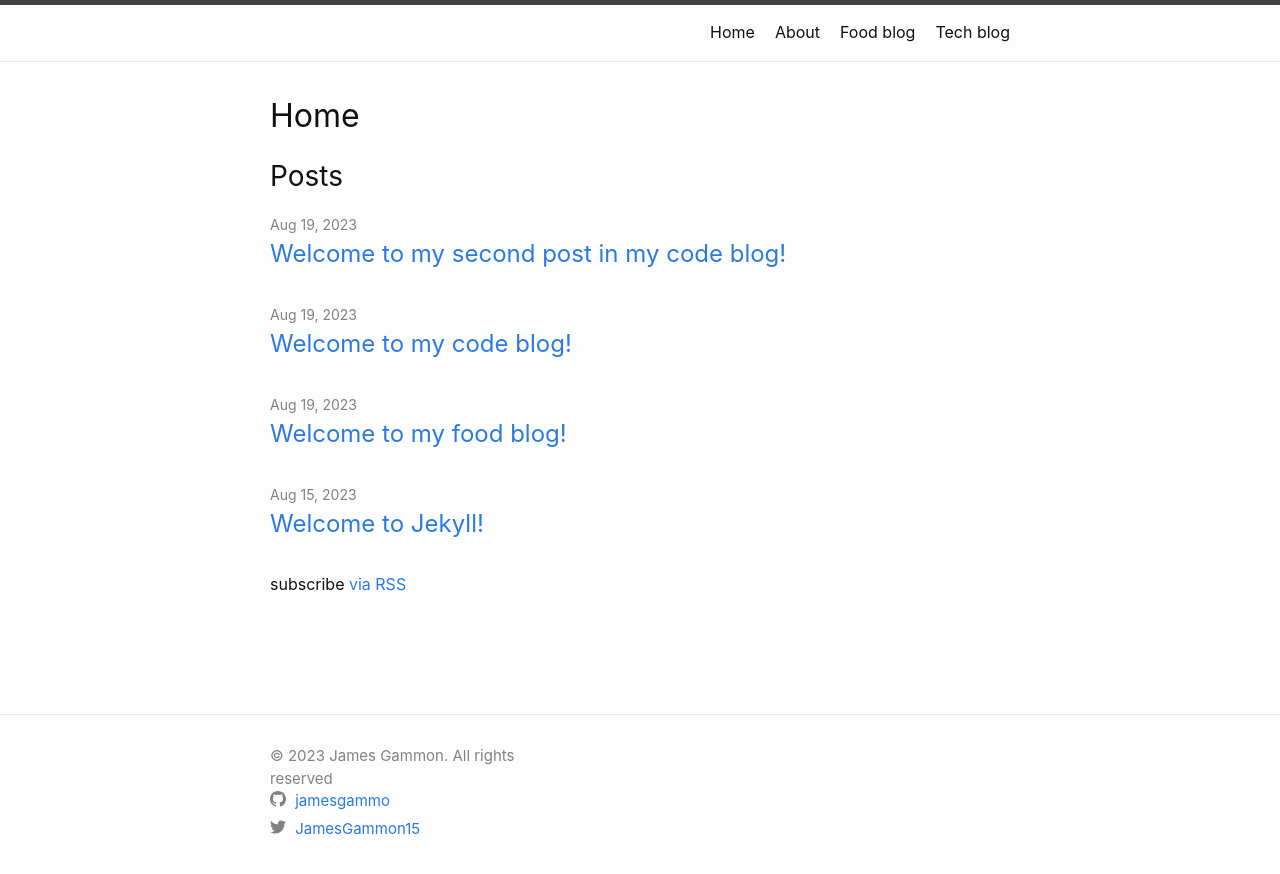
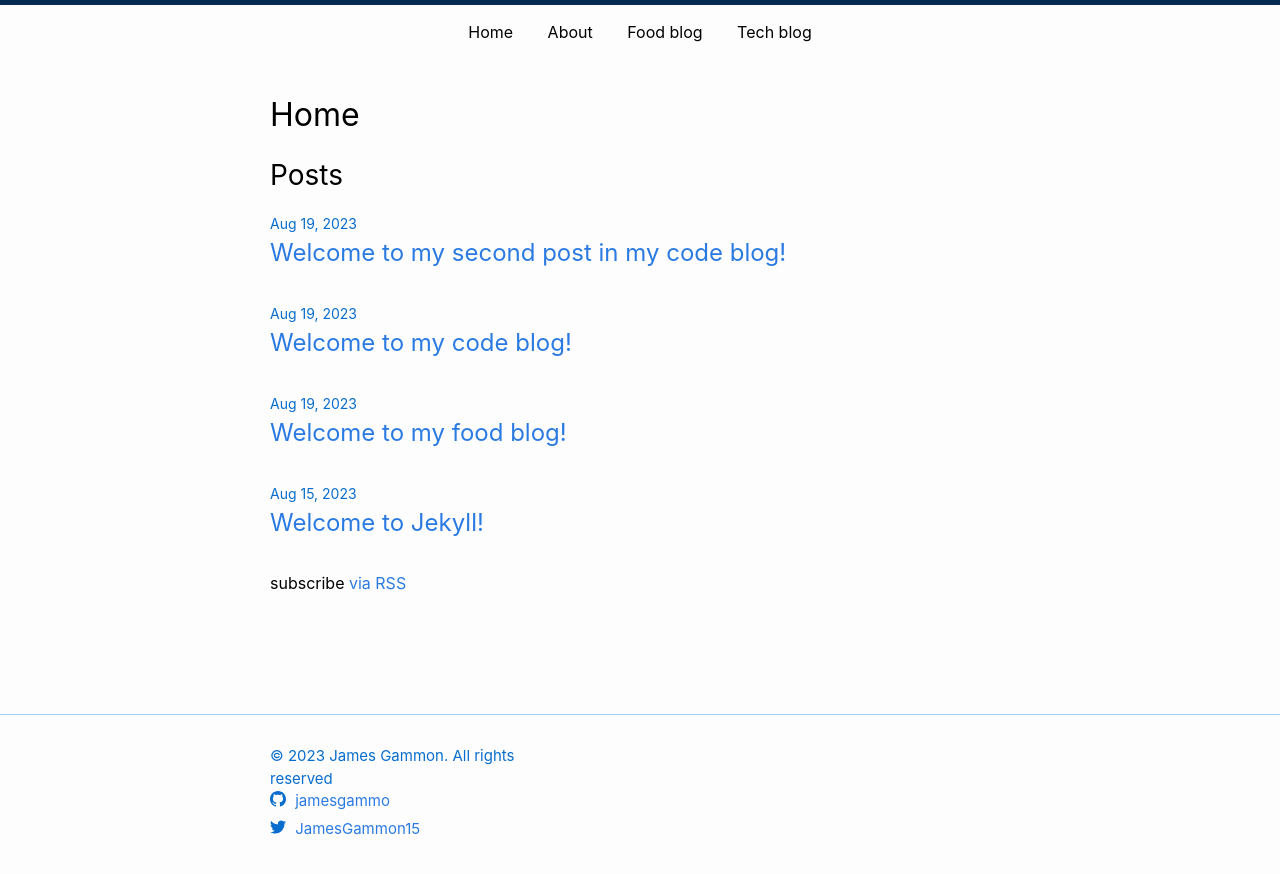
Before and after one commit to jamesgammo/jamesgammo.github.io, a Jekyll site: the page built from index.markdown, in a window 1280 px wide. Shown: the top 874 px of the page. Built offline with Jekyll 4.4.1, drawn with Linux system fonts in a browser that asks for light colours.

Commit message:
adding some header changes

```diff
--- a/_includes/header.html
+++ b/_includes/header.html
@@ -9,6 +9,7 @@
     James Gammon name link ;; edited on 6 part youtube series
     <a class="site-title" rel="author" href="{{ "/" | relative_url }}">{{ site.title | escape }}</a>
     -->
+
     {%- if page_paths -%}
       <nav class="site-nav">
         <input type="checkbox" id="nav-trigger" class="nav-trigger" />
@@ -25,7 +26,8 @@
           {%- for path in page_paths -%}
             {%- assign my_page = site.pages | where: "path", path | first -%}
             {%- if my_page.title -%}
-            <a class="page-link" href="{{ my_page.url | relative_url }}">{{ my_page.title | escape }}</a>
+            <!-- used to be page link class -->
+            <a class="headertut page-link" href="{{ my_page.url | relative_url }}">{{ my_page.title | escape }}</a>
             {%- endif -%}
           {%- endfor -%}
         </div>
--- a/_sass/minima.scss
+++ b/_sass/minima.scss
@@ -10,11 +10,11 @@
 
 $spacing-unit:     30px !default;
 
-$text-color:       #111 !default;
+$text-color:       #000000 !default;
 $background-color: #fdfdfd !default;
 $brand-color:      #2a7ae2 !default;
 
-$grey-color:       #828282 !default;
+$grey-color:       #086dcc !default;
 $grey-color-light: lighten($grey-color, 40%) !default;
 $grey-color-dark:  darken($grey-color, 25%) !default;
 
--- a/_sass/minima/_base.scss
+++ b/_sass/minima/_base.scss
@@ -102,17 +102,37 @@
 /**
  * Links
  */
+
+//added
+.headertut{
+  text-decoration: none;
+  position: relative;
+
+  &::after{
+    content:'';
+    width:0;
+    height: 3px;
+    background: #086dcc;
+    position: absolute;
+    left: 0;
+    bottom: -6px;
+    transition: 0.3s;
+  }
+
+  &:hover::after{
+    width: 100%;
+  }
+}
+
+// All links on the page
 a {
   color: $brand-color;
   text-decoration: none;
-
-  &:visited {
-    color: darken($brand-color, 15%);
-  }
+  position: relative;
 
   &:hover {
     color: $text-color;
-    text-decoration: underline;
+    text-decoration: none;
   }
 
   .social-media-list &:hover {
--- a/_sass/minima/_layout.scss
+++ b/_sass/minima/_layout.scss
@@ -7,7 +7,7 @@
 
 .site-header {
   border-top: 5px solid $grey-color-dark;
-  border-bottom: 1px solid $grey-color-light;
+  /*border-bottom: 1px solid $grey-color-light;*/
   min-height: $spacing-unit * 1.865;
 
   // Positioning context for the mobile navigation icon
@@ -29,7 +29,7 @@
 }
 
 .site-nav {
-  float: right;
+  text-align: center; /*changed*/
   line-height: $base-line-height * $base-font-size * 2.25;
 
   .nav-trigger {
@@ -46,7 +46,7 @@
 
     // Gaps between nav items, but not on the last one
     &:not(:last-child) {
-      margin-right: 20px;
+      margin-right: 30px;
     }
   }
 
@@ -103,6 +103,12 @@
     }
   }
 }
+
+
+
+
+
+
 
 
 
```
